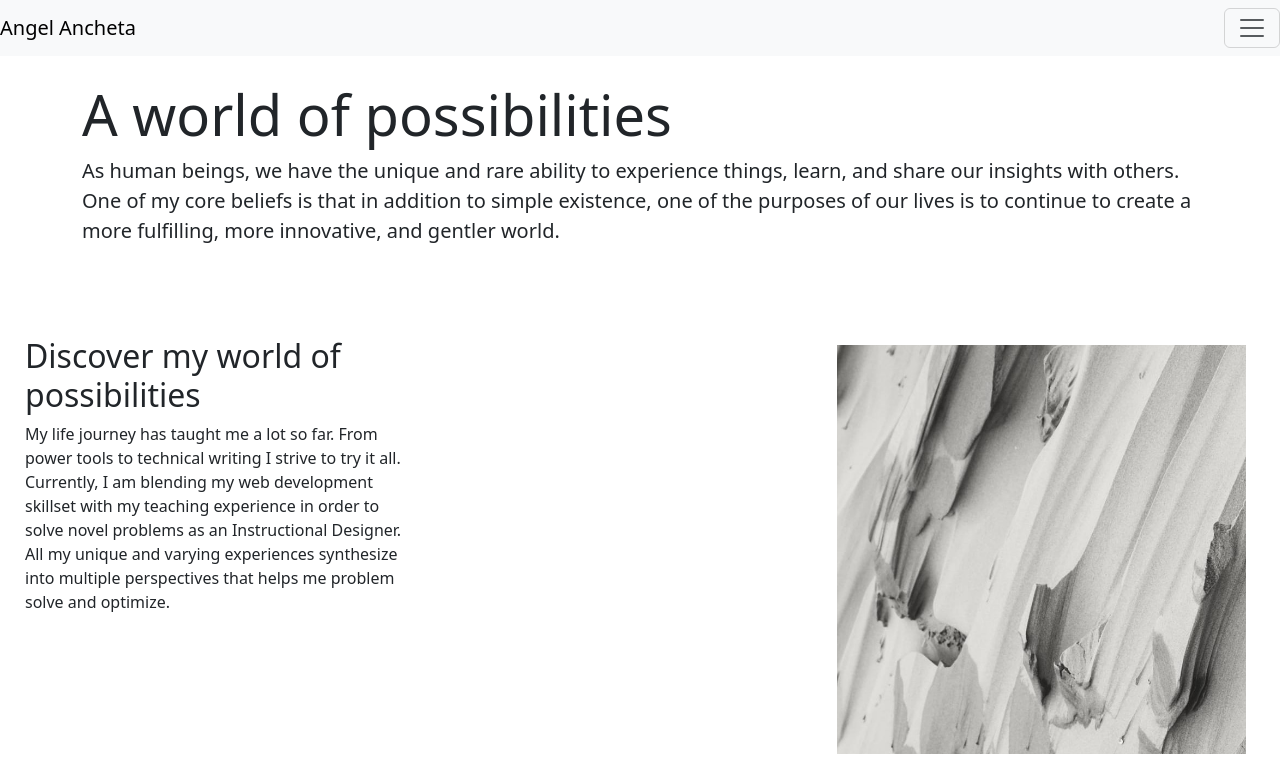
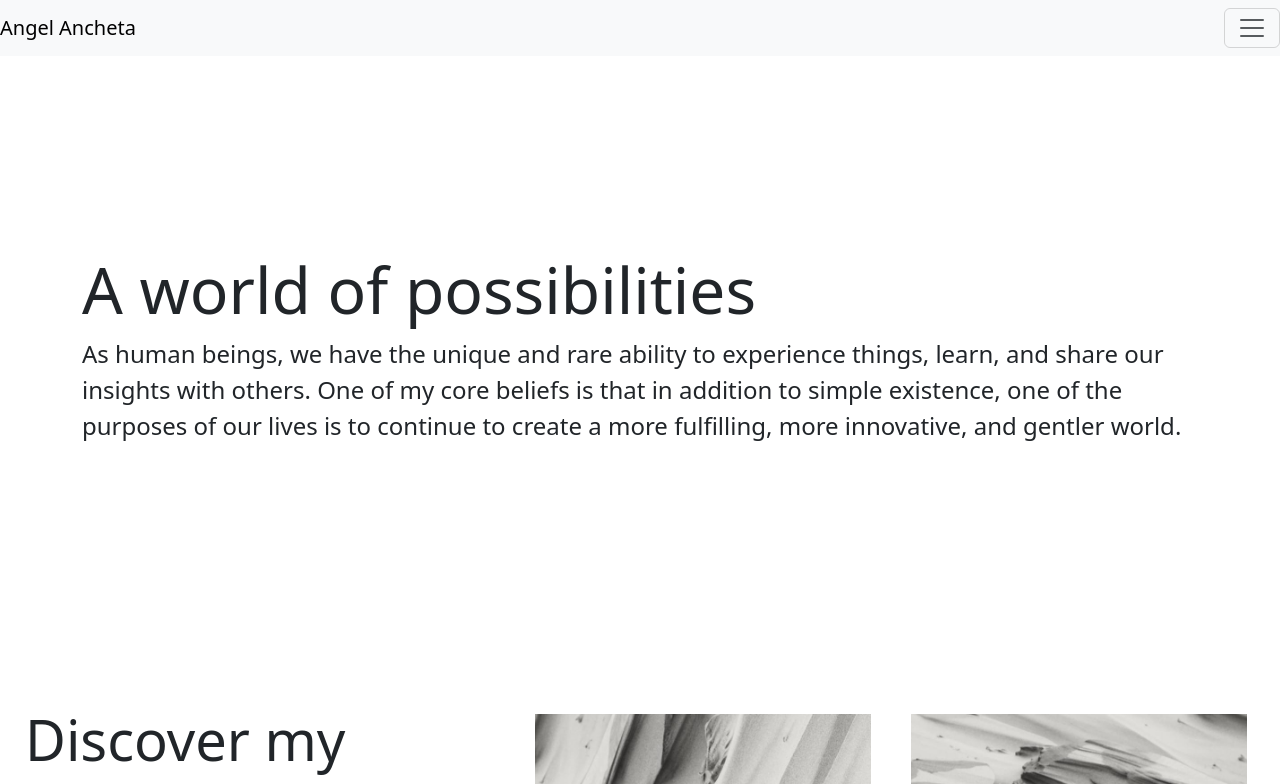
Before and after one commit to anchetadev/personal-website-template, a plain HTML site: page index.html in a window 1280 px wide. Shown: the top 784 px of the page. Drawn offline with nearby package versions, Linux system fonts and the light colour scheme.

Commit message:
improved spacing

```diff
--- a/css/index.css
+++ b/css/index.css
@@ -2,21 +2,28 @@
     margin: 0;
     padding: 0;
     border: 0;
-  }
-  header {
-    padding: 25px 0;
-  }
+}
+p, .lead {
+font-size: 1.5rem;
+}
+header {
+padding: 25px 0;
+height: 75vh;
+}
+.jumbotron {
+display: flex;
+align-items: center;
+justify-content: center;
+}
 .img-wrap {
-    width: 450px;
-    height: 450px;
+    width: 45%;
 }
 #world-parent {
     /* width: 32%; */
     padding: 50px 25px;
 }
 .world {
-    width: 425px;
-    height: 425px;
+    width: 100%;
     object-fit: cover;
     -webkit-filter: brightness(100%);
 	-moz-filter: brightness(100%);
--- a/index.html
+++ b/index.html
@@ -24,14 +24,14 @@
   </div>
 <!-- REVISE -->
 <header class="jumbotron jumbotron-fluid">
-  <div class="container">
-    <h1 class="display-4">A world of possibilities</h1>
+  <div class="container ">
+    <h1 class="display-3"><b>A world of possibilities</b></h1>
     <p class="lead">As human beings, we have the unique and rare ability to experience things, learn, and share our insights with others. One of my core beliefs is that in addition to simple existence, one of the purposes of our lives is to continue to create a more fulfilling, more innovative, and gentler world.</p>
   </div>
 </header>
 <div class="row" id="world-parent">
   <aside class="col-md-4">
-    <h2>Discover my world of possibilities</h2>
+    <h2 class="display-4">Discover my world of possibilities</h2>
     <p>My life journey has taught me a lot so far. From power tools to technical writing I strive to try it all. Currently, I am blending my web development skillset with my teaching experience in order to solve novel problems as an Instructional Designer. All my unique and varying experiences synthesize into multiple perspectives that helps me problem solve and optimize.</p>
   </aside>
   <section class="col-md-8">
```
